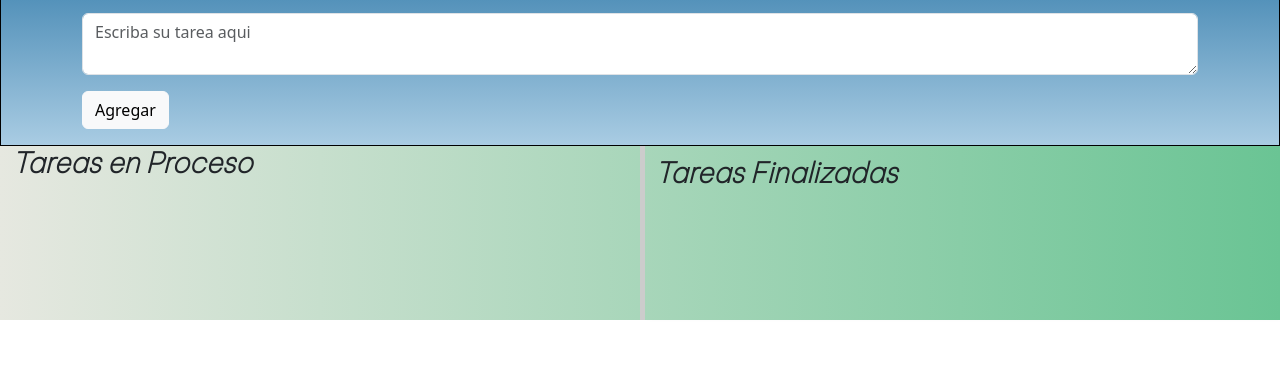
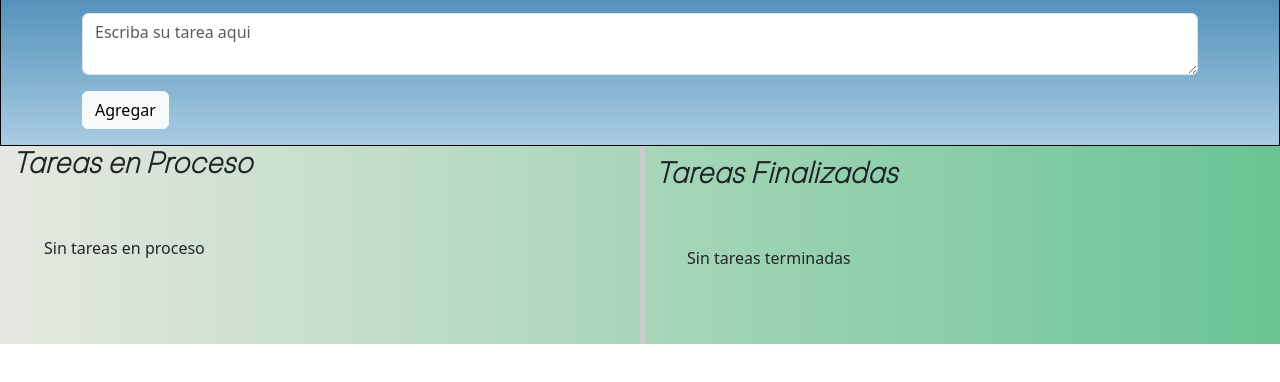
Before and after one commit to joaquinmartinez2912/ClasesProg3, a website: page 2-Challange/Challange.html in a window 1280 px wide. Shown: the part 84-466 px from the top of the page. Drawn offline with nearby package versions, Linux system fonts and the light colour scheme.

Commit message:
mensaje tareas

```diff
--- a/2-Challange/css/mystyles.css
+++ b/2-Challange/css/mystyles.css
@@ -90,3 +90,11 @@ li::before {
 .rounded-button {
     border-radius: 10px; /* Redondea los bordes del botón */
 }
+
+#listaToDoEnProceso:empty::before {
+    content: "Sin tareas en proceso";
+}
+
+#listaToDoTerminadas:empty::before {
+    content: "Sin tareas terminadas";
+}
```
